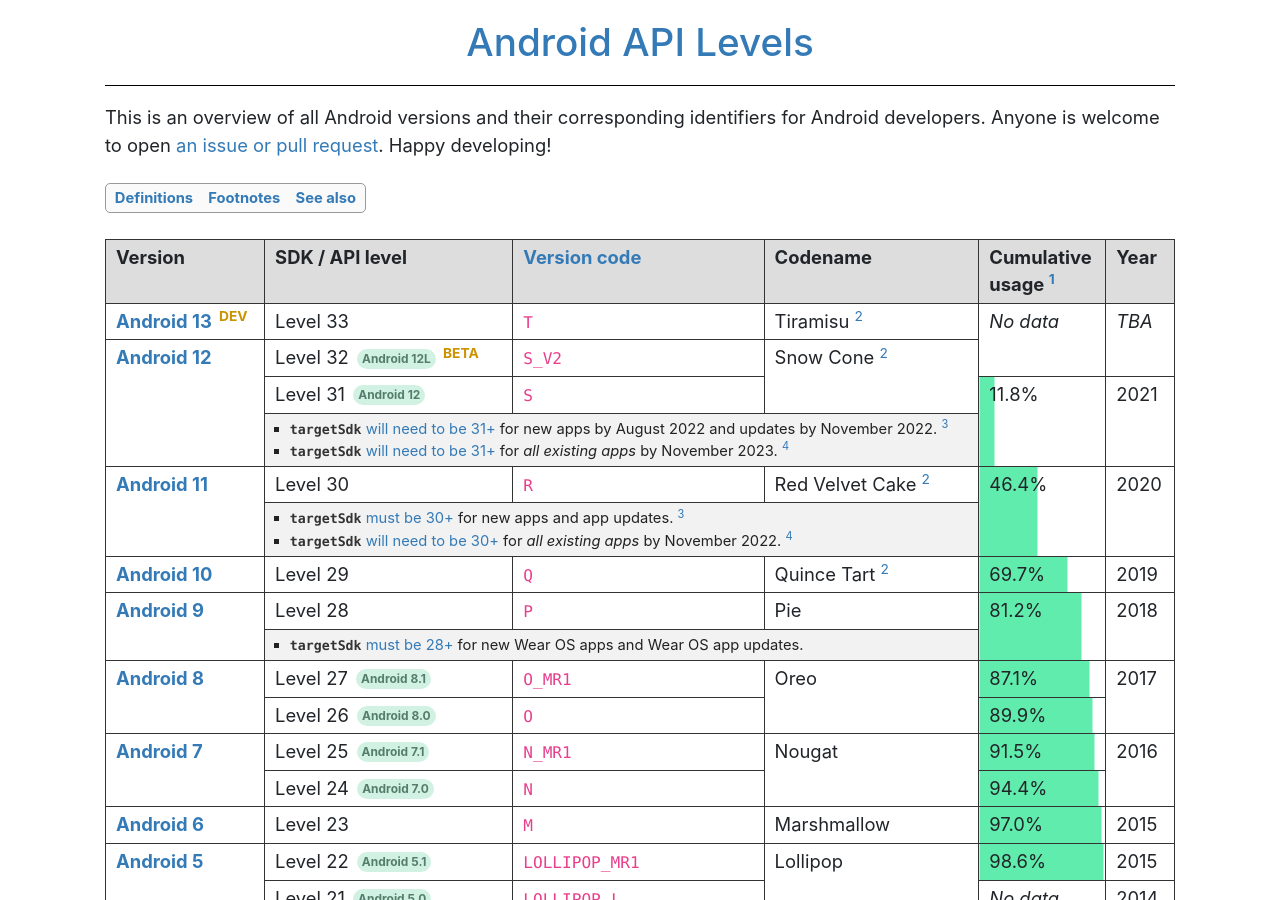
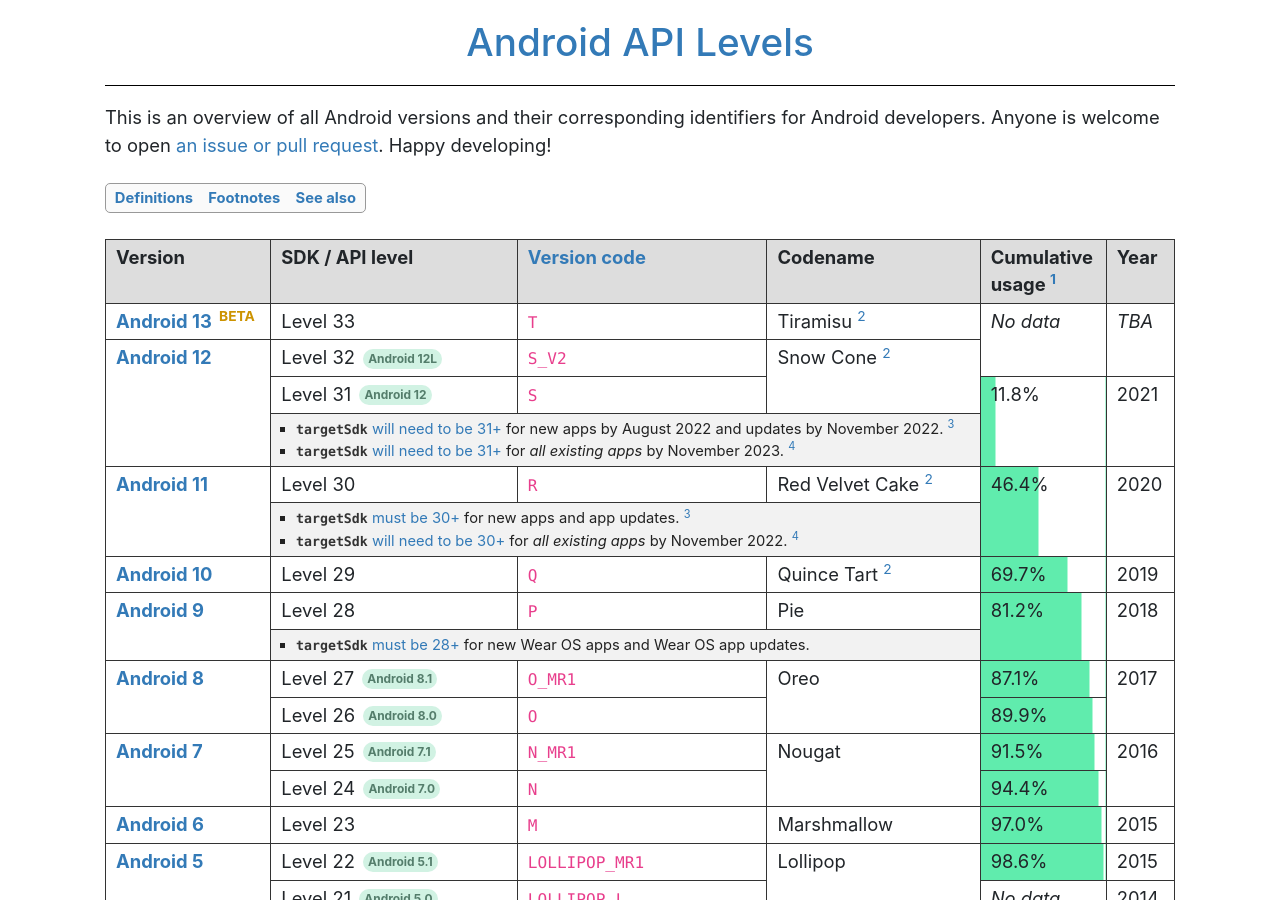
Before and after one commit to ebelinski/apilevels, a Jekyll site: the page built from index.md, in a window 1280 px wide and 900 px high. Built offline with Jekyll 4.4.1, drawn with Linux system fonts in a browser that asks for light colours; comment, search, counter and statistics services are not loaded.

Commit message:
Update Android 13 and 12L beta statuses

```diff
--- a/index.md
+++ b/index.md
@@ -25,7 +25,7 @@
   <tr>
     <td>
       <b><a href="https://developer.android.com/about/versions/13">Android 13</a></b>
-      <sup class="beta">DEV</sup>
+      <sup class="beta">BETA</sup>
     </td>
     <td>Level 33</td>
     <td><code>T</code></td>
@@ -43,7 +43,6 @@
     <td>
       Level 32
       <span class="subversion">Android 12L</span>
-      <sup class="beta">BETA</sup>
     </td>
     <td><code>S_V2</code></td>
     <td rowspan="2">
```
